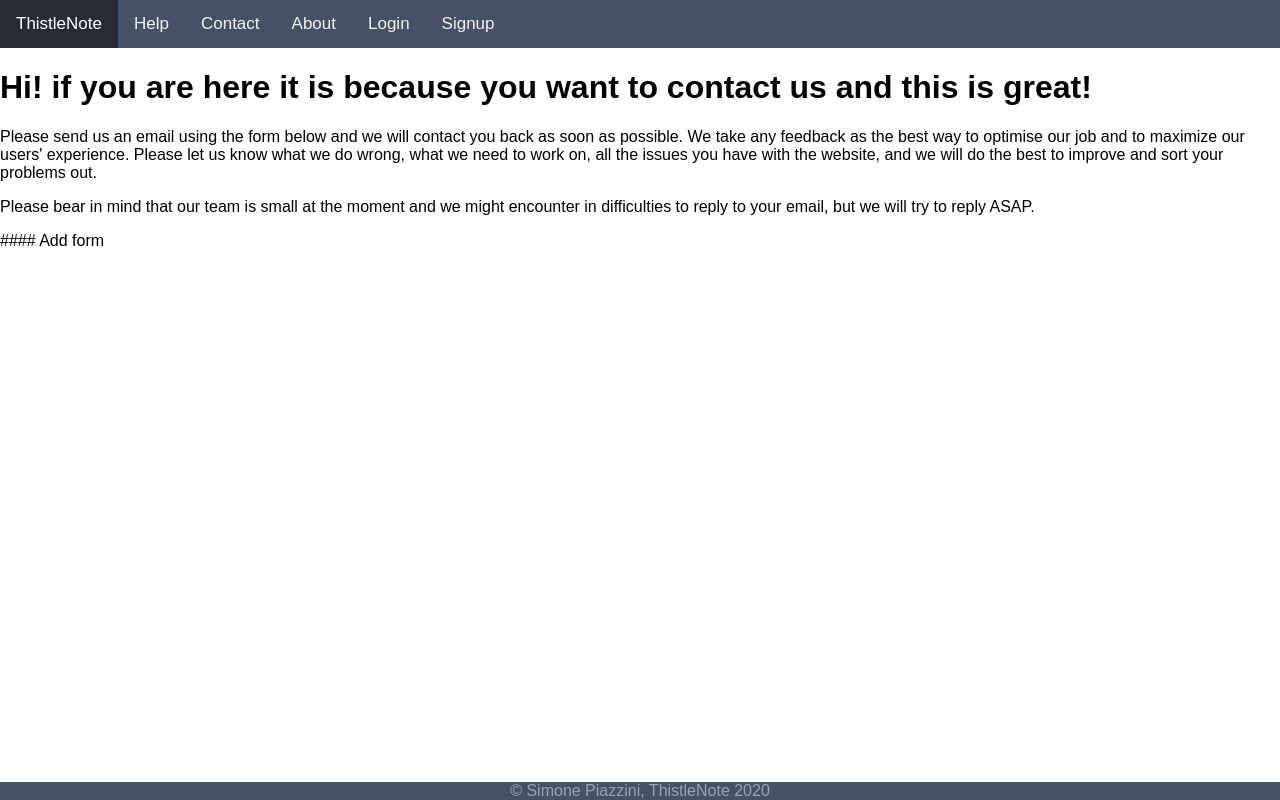
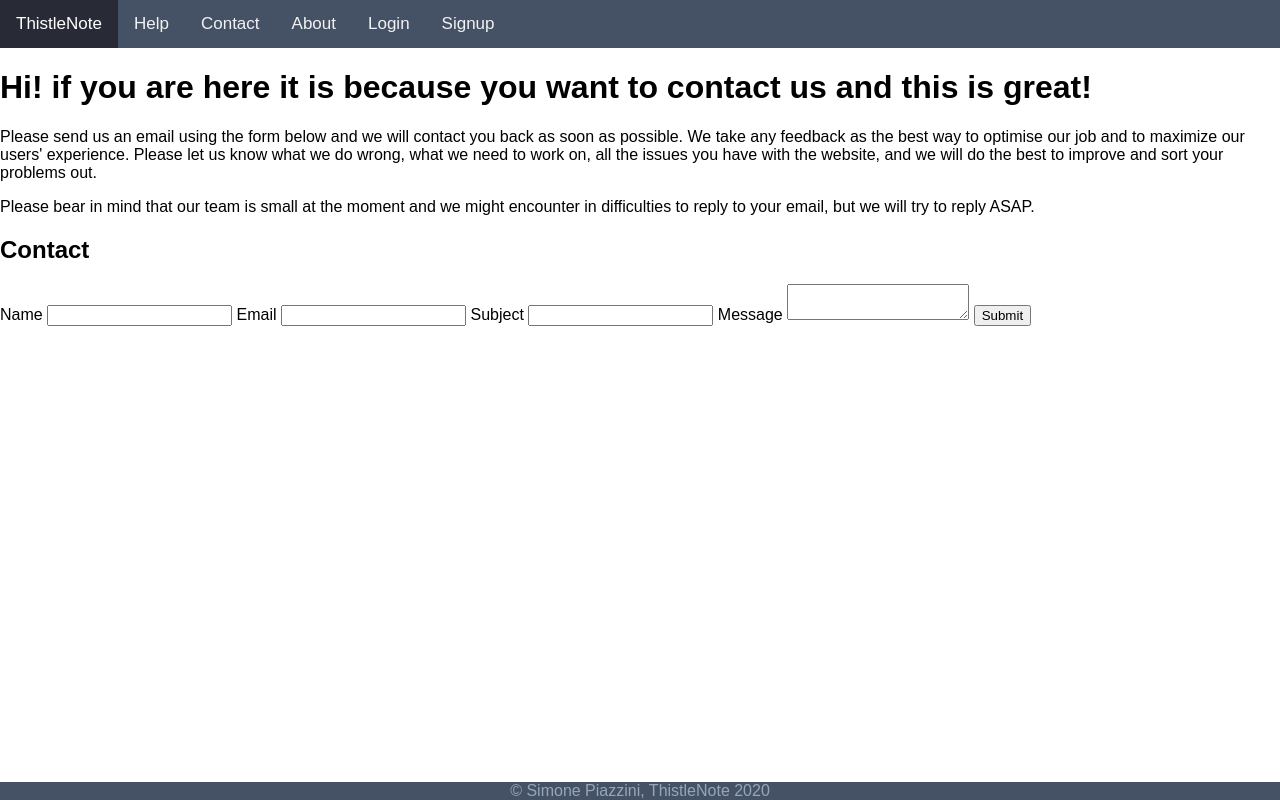
Before and after one commit to axis93/ThistleNote, a Flask app: template templates/contactus.html in a window 1280 px wide. Run offline with Flask 2, Linux system fonts and the light colour scheme; the template is opened without the code that fills it, so the values that code supplies are empty, except form fields; tables that the repository leaves empty hold one stand-in row (values such as "Sample post"); form fields are guessed from the names that the template uses; parts of the project's set-up code (start-up, migrations or seed data) failed here and were passed over; some libraries are stand-ins or nearby versions.

Commit message:
Added contact form - not working, issues with importing and flask-wtf

```diff
--- a/templates/contactus.html
+++ b/templates/contactus.html
@@ -9,8 +9,44 @@
 	<p>Please bear in mind that our team is small at the moment and we might encounter in difficulties to reply to your email, but we will try to reply ASAP. </p>
 
 
-	#### Add form
+	<h2>Contact</h2>
 
+	{% if success %}
+		<p> Thank you for you message. We will contact you back as soon as possible </p>
+	{% else %}
+		{% for message in form.name.errors %}
+			<div class="flash"> {{ message }} </div>
+		{% endfor %}
 
+		{% for message in form.email.errors %}
+                        <div class="flash"> {{ message }} </div>
+                {% endfor %}
+
+		{% for message in form.subject.errors %}
+                        <div class="flash"> {{ message }} </div>
+                {% endfor %}
+
+		{% for message in form.message.errors %}
+                        <div class="flash"> {{ message }} </div>
+                {% endfor %}
+
+		<form action="{{ url_for('contact') }}" method=post>
+			{{ form.hidden_tag() }}
+			{{ form.name.label }}
+			{{ form.name }}
+
+			{{ form.email.label }}
+			{{ form.email }}
+
+			{{ form.subject.label }}
+			{{ form.subject }}
+
+			{{ form.message.label }}
+			{{ form.message }}
+
+			{{ form.submit }}
+		</form>
+
+	{% endif %}
 	{% endblock %}
 </html>
--- a/thistleapp.py
+++ b/thistleapp.py
@@ -4,7 +4,8 @@ from flask_datepicker import datepicker
 from werkzeug import secure_filename
 import sqlite3
 import os
-
+from forms import ContactForm
+from flask_mail import Message, Mail
 
 app = Flask(__name__)
 
@@ -18,6 +19,15 @@ db_location = 'var/mydatabase.db'
 ALLOWED_EXTENSION = {'txt', 'pdf', 'pptx'}
 app.config['ACCOUNT_FOLDERS']='static/users/'
 app.config['UPLOAD_FOLDER'] = 'static/uploads/'
+# configuration for the email server
+app.config['MAIL_SERVER'] = "smtp.gmail.com"
+app.config['MAIL_PORT'] = 465
+app.config['MAIL_USE_SSL'] = True
+app.config['MAIL_USERNAME'] = 'sim.pia.work@gmail.com'
+app.config['MAIL_PASSWORD'] = 'thisismynewpasswordthatistemporary'
+
+mail.init_app(thistleapp)
+
 
 def get_db():
     db = getattr(g, 'db', None)
@@ -45,9 +55,26 @@ def home():
 
     return render_template('home.html',)
 
-@app.route('/contactus/')
+@app.route('/contactus', methods=['GET', 'POST'])
 def contact():
-    return render_template('contactus.html')
+    form = ContactForm()
+
+    if request.method == 'POST':
+        if form.validate() == False:
+            flash('All fields are required. Please fill in the form.')
+            return render_template('contactus.html', form=form)
+        else:
+            msg = Message(form.subject.data, sender='sim.pia.work@gmail.com', recipients=['simone.piazzini@gmail.com'])
+            msn.body= """
+            From: %s &lt;%s&gt;
+            %s
+            """ % (form.name.data, form.email.data, form.message.data)
+            mail.send(msg)
+
+            return render_template('contactus.html', success=True)
+
+    elif request.method == 'GET':
+        return render_template('contactus.html', form = form)
 
 @app.route('/help/')
 def help():
```
Also changed, not shown: forms.py (added, +9 -0 lines), helper.txt (+14 -0 lines), 3 other files.
